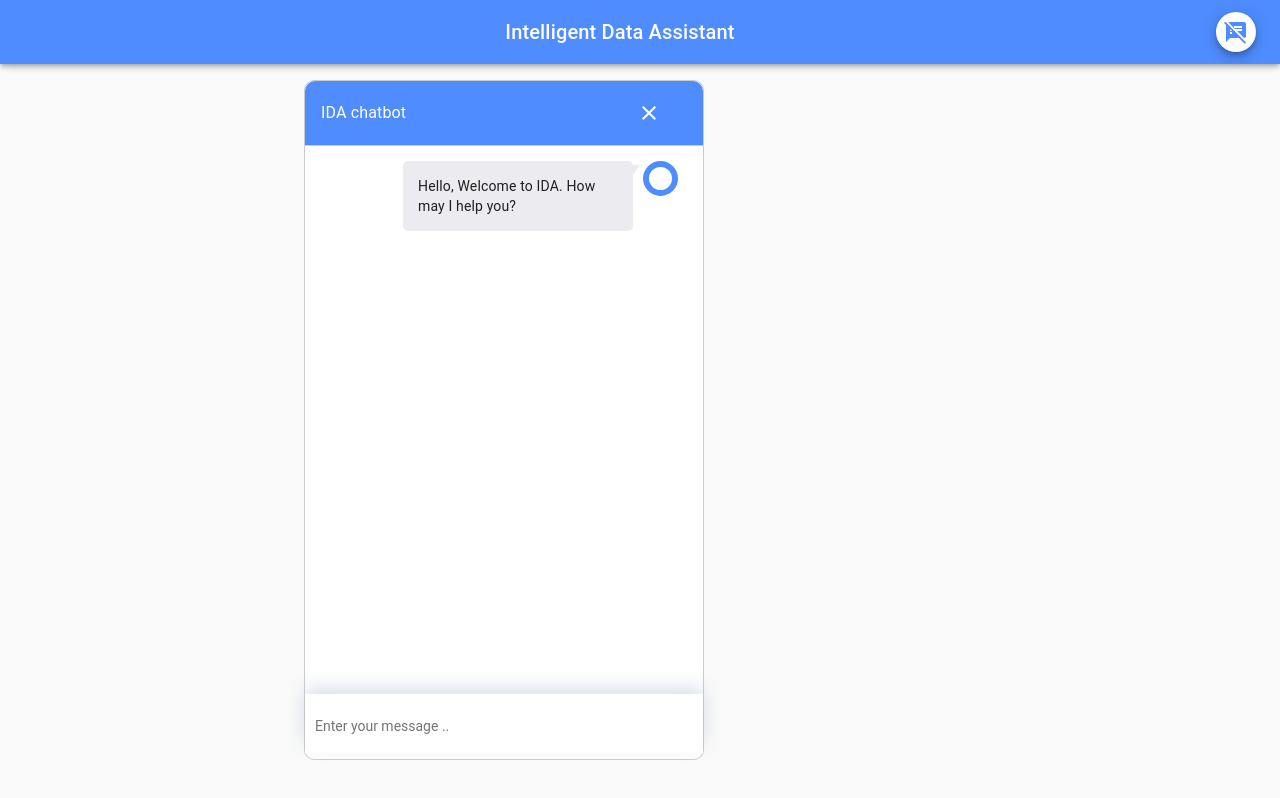
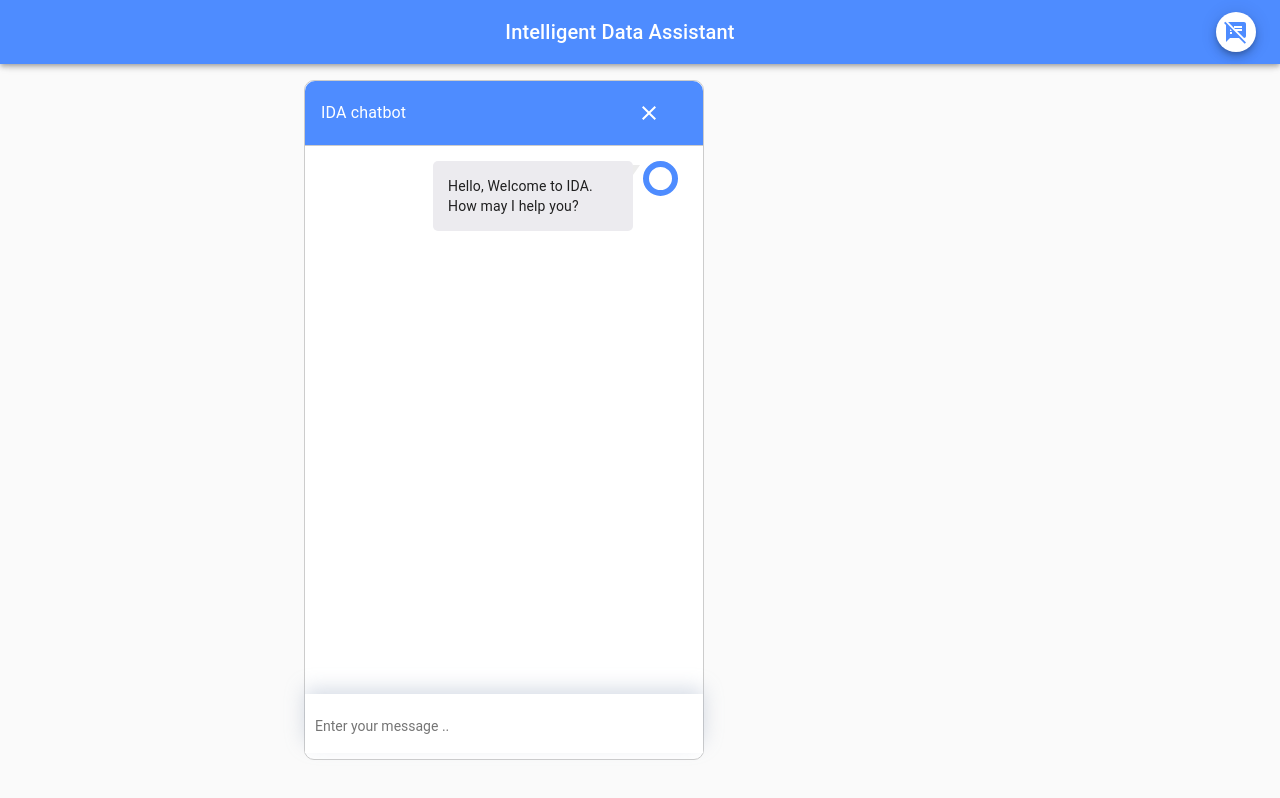
Before and after one commit to dice-group/IDA, a React (Create React App) app in the folder frontend/: page / in a window 1280 px wide. Built offline with nearby package versions, Linux system fonts and the light colour scheme.

Commit message:
reverting chatbot css

```diff
--- a/frontend/src/components/chatbot/chatbotcomp.css
+++ b/frontend/src/components/chatbot/chatbotcomp.css
@@ -82,7 +82,7 @@
   margin-right: 10px;
   border-radius: 5px;
   padding: 15px;
-  width: 230px;
+  width: 200px;
   margin-bottom: 15px;
   position: relative;
 }
@@ -115,7 +115,7 @@
   color: #fff;
   border-radius: 5px;
   padding: 15px;
-  width: 230px;
+  width: 200px;
   position: relative;
   overflow-wrap: break-word;
 }
```
